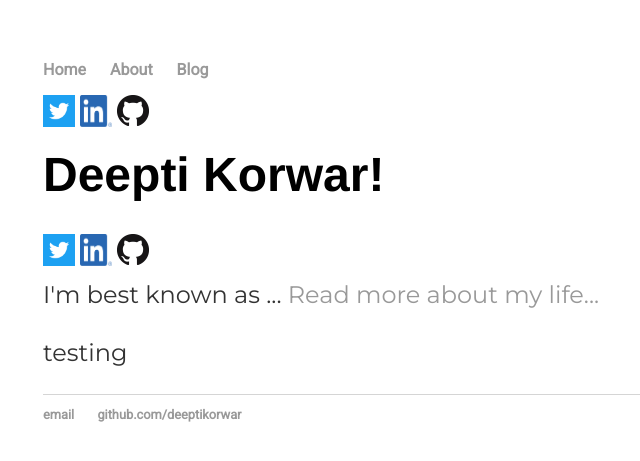
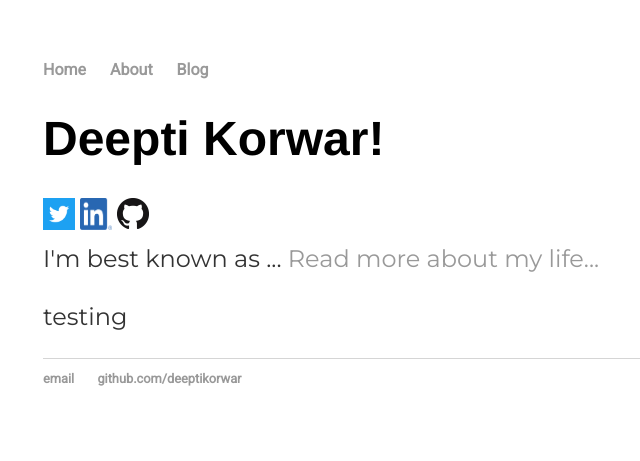
Before and after one commit to deeptikorwar/MyBlog, a Jekyll site: the page built from index.html, in a window 1280 px wide. Shown: the top 461 px of the page, without its empty margins (149-789 px from the left). Built offline with Jekyll 4.4.1, drawn with Linux system fonts in a browser that asks for light colours.

Commit message:
Finalised move of social media profile

```diff
--- a/_layouts/default.html
+++ b/_layouts/default.html
@@ -16,7 +16,6 @@
 	    		</ul>
 			</nav>
 			<div class="container">
-			{% include my_social_media.html %}
 
 			{{ content }}
 
```
